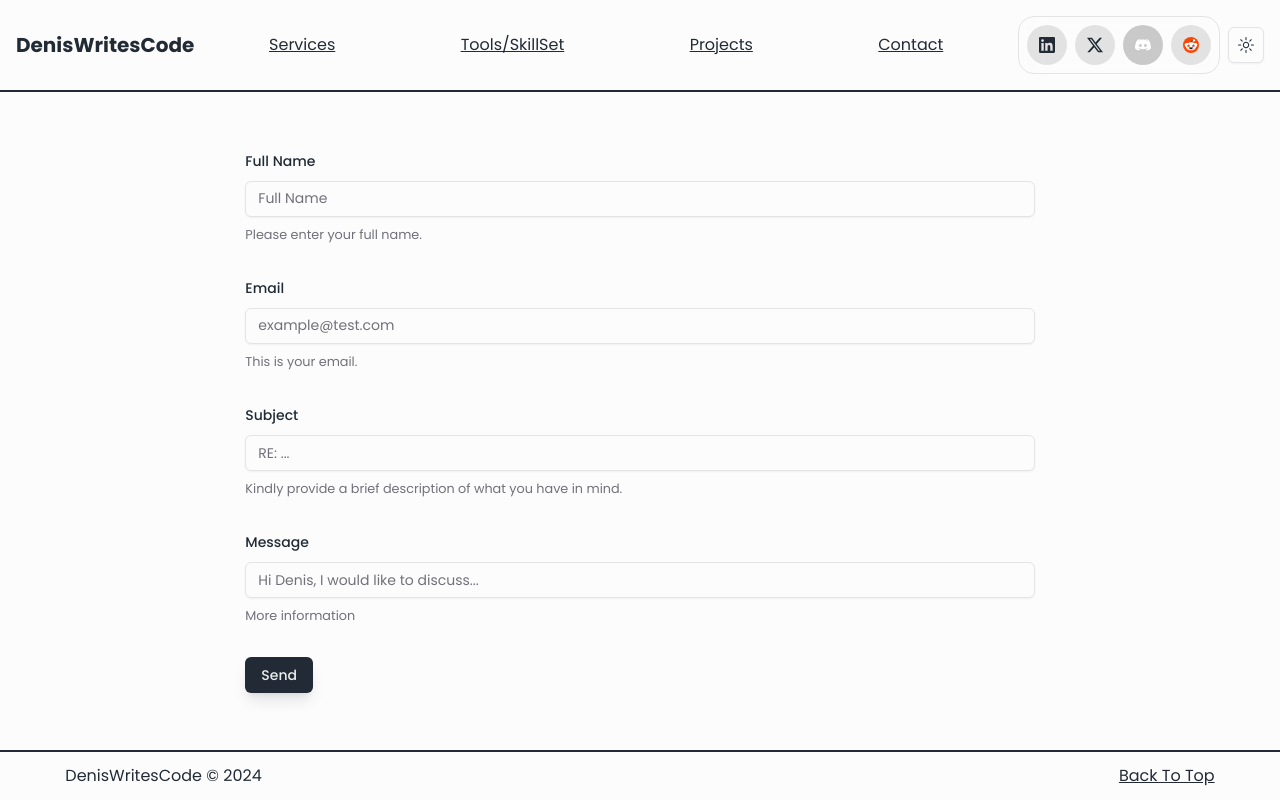
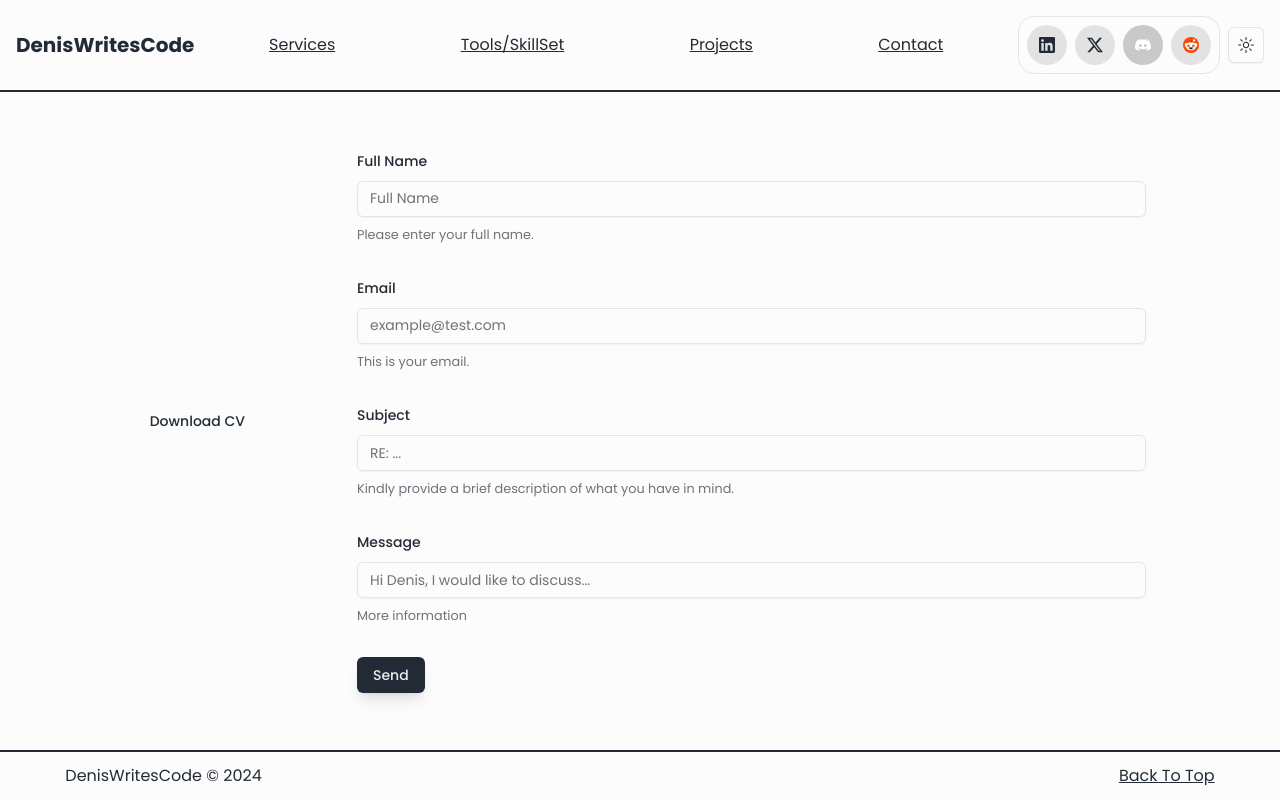
Before and after one commit to DenisWritesCode/portfolio2point0, a Next.js app: page /contact in a window 1280 px wide. Built offline with nearby package versions, Linux system fonts and the light colour scheme.

Commit message:
add cv download button on contact page

```diff
--- a/app/contact/page.tsx
+++ b/app/contact/page.tsx
@@ -89,6 +89,14 @@ function Contact() {
         `}
       </Script>
       <div className="flex-row w-full md:flex md:items-center md:justify-center">
+        <div className="flex justify-center p-8">
+          <Button variant={"link"}>
+            <a href="/static/DenisMutindaResume.pdf" download>
+              Download CV
+            </a>
+          </Button>
+        </div>
+        <hr className="m-4"/>
         <div className="left md:w-2/3 p-8">
           <Form {...contactForm}>
             <form onSubmit={onSubmit} className="space-y-8">
@@ -156,10 +164,7 @@ function Contact() {
                   <FormItem>
                     <FormLabel>Subject</FormLabel>
                     <FormControl>
-                      <Input
-                        placeholder={"RE: ..."}
-                        {...field}
-                      />
+                      <Input placeholder={"RE: ..."} {...field} />
                     </FormControl>
                     <FormDescription>
                       Kindly provide a brief description of what you have in
@@ -194,9 +199,7 @@ function Contact() {
                         {...field}
                       />
                     </FormControl>
-                    <FormDescription>
-                      More information
-                    </FormDescription>
+                    <FormDescription>More information</FormDescription>
                     <section className="hidden">
                       <FormMessage>{fieldState.error?.message}</FormMessage>
                       {formState.isDirty && (
--- a/components/ui/HeroSection.tsx
+++ b/components/ui/HeroSection.tsx
@@ -96,7 +96,7 @@ export default function HeroSection() {
           <div className="text-foreground">
             <VelocityScroll
               text={`TypeScript 👨‍💻 Rust 👨‍💻 C & C++ 👨‍💻 Node.js 👨‍💻 Express.js 👨‍💻 Solidity 👨‍💻 Angular 👨‍💻 Tailwind CSS 👨‍💻 Next.js 👨‍💻 React-Native 👨‍💻 React 👨‍💻 Next UI 👨‍💻 Flutter 👨‍💻 Electron.js 👨‍💻 Python 👨‍💻 Vanilla JavaScript 👨‍💻 Php 👨‍💻 Python 👨‍💻`}
-              default_velocity={0.3}
+              default_velocity={0.1}
               className="font-display text-center text-3xl font-semibold tracking-[-0.02em] text-foreground drop-shadow-sm md:text-3xl md:leading-[3rem]"
             />
           </div>
```
Also changed, not shown: 1 other file (tests, documents, lock files or other folders).
